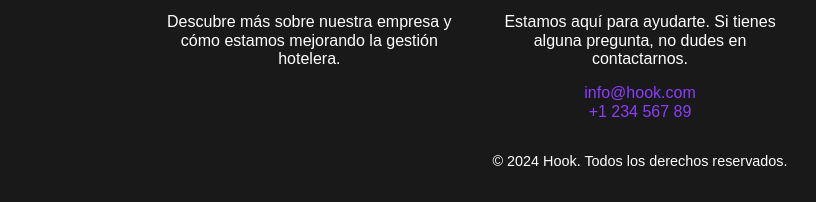
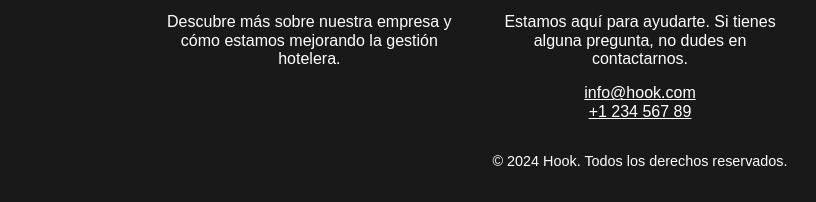
Before and after one commit to DaveOval/hook-page-new, a plain HTML site: page index.html in a window 1280 px wide. Shown: the part 3750-3952 px from the top of the page, 0-816 px from the left. Drawn offline with nearby package versions, Linux system fonts and the light colour scheme.

Commit message:
Refactor CSS styles for footer links and update color

```diff
--- a/src/css/index.css
+++ b/src/css/index.css
@@ -525,8 +525,7 @@ button:hover {
 }
 
 .footer_section a {
-    color: #8B3DFF;
-    text-decoration: none;
+    color: #fff;
 }
 
 .footer_section a:hover {
```
